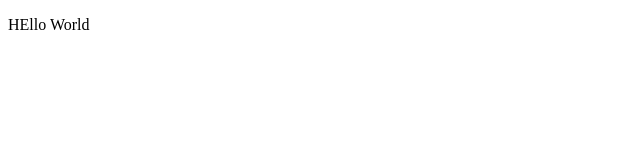
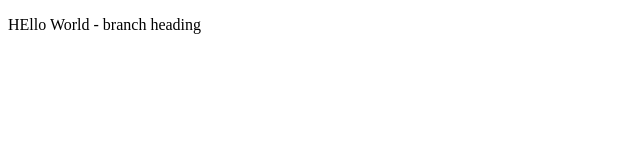
Before and after one commit to GoncaloMarquesDev/aprender-html, a plain HTML site: page index.html in a window 1280 px wide. Shown: the whole page, without its empty margins (0-640 px from the left). Drawn offline with Linux system fonts and the light colour scheme.

Commit message:
mudança heading

```diff
--- a/index.html
+++ b/index.html
@@ -6,6 +6,6 @@
     <title>Document</title>
 </head>
 <body>
-    <p>HEllo World</p>
+    <p>HEllo World  - branch heading</p>
 </body>
 </html>
```
